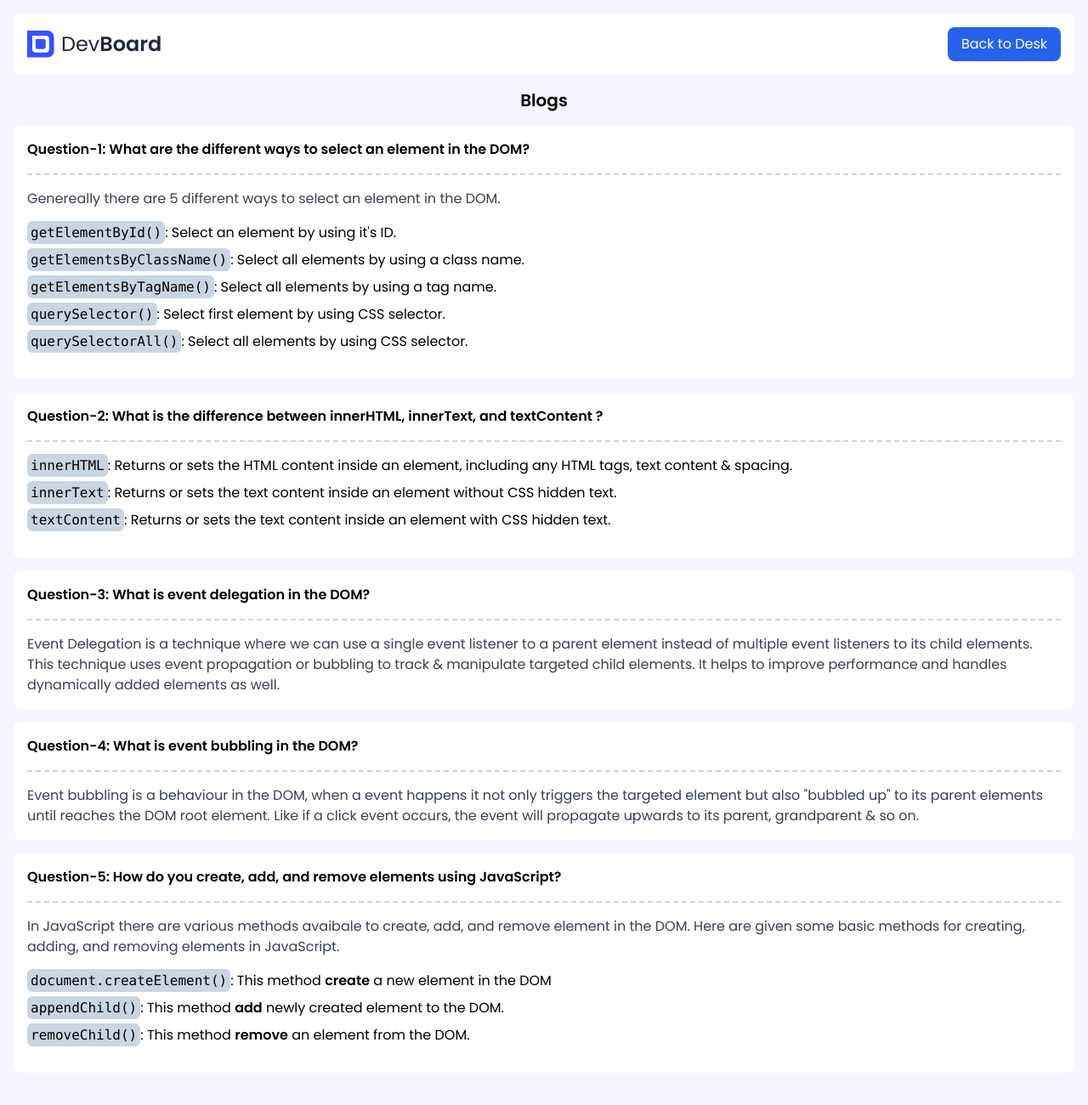
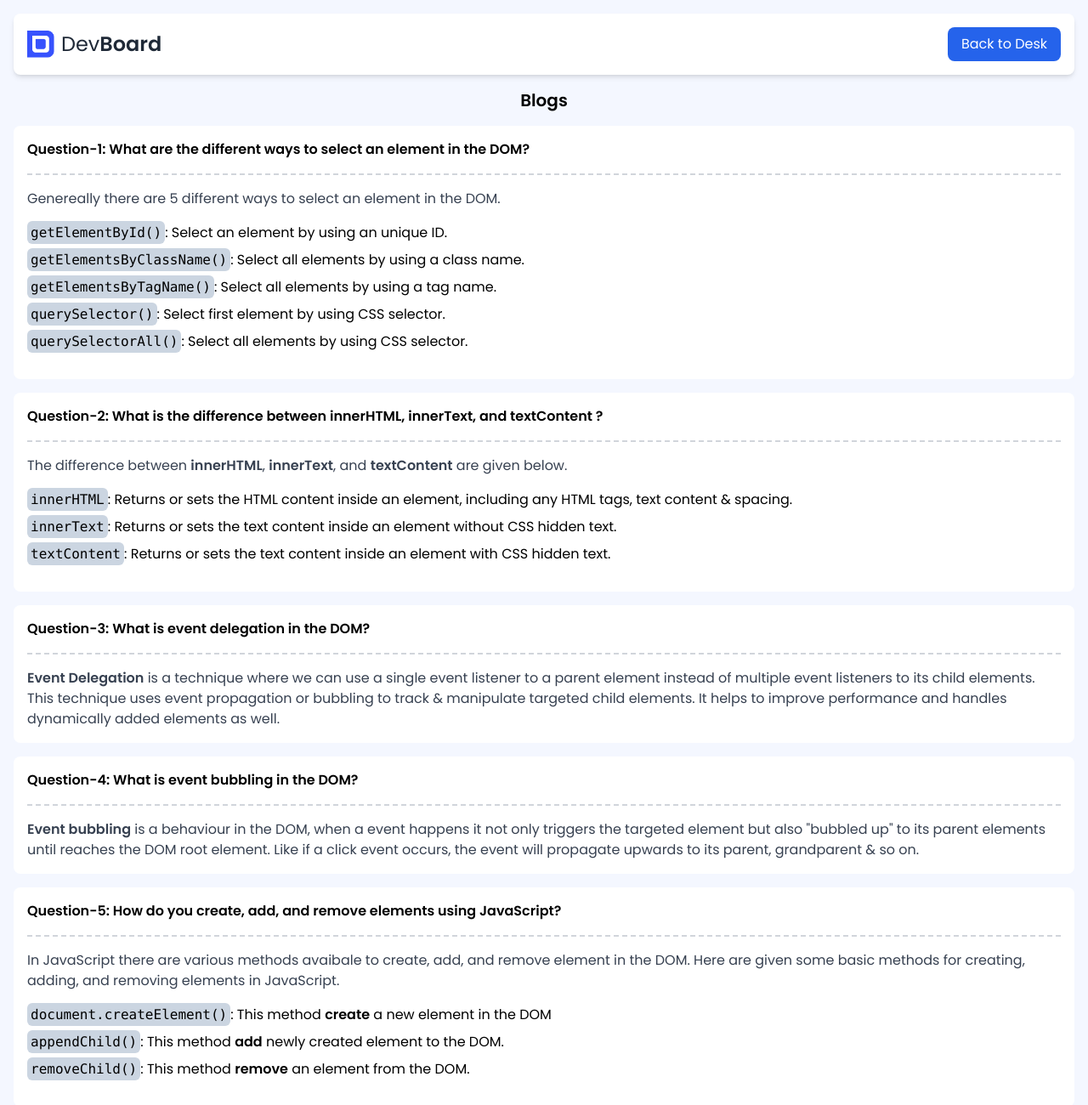
Before and after one commit to a1shuvo/dev-board, a plain HTML site: page blog.html in a window 1280 px wide. Shown: the whole page at 85% size. Before the commit the page ends 1278 px from the top, so only its background shows below. Drawn offline with nearby package versions, Linux system fonts and the light colour scheme.

Commit message:
Added some minor changes to Design

```diff
--- a/blog.html
+++ b/blog.html
@@ -18,14 +18,14 @@
 <body>
     <div class="container mx-auto p-4">
         <!-- Navbar -->
-        <nav class="bg-white rounded-lg p-4 flex items-center justify-between">
+        <nav class="bg-white rounded-lg p-4 flex items-center justify-between shadow-md">
             <div class="flex items-center space-x-2">
                 <img src="./assets/logo.png" alt="Logo" class="w-8 h-8">
                 <span class="text-2xl text-gray-800">Dev<span class="font-bold">Board</span></span>
             </div>
 
             <div class="flex items-center space-x-10">
-                <button onclick="window.location.href='./'" class="bg-blue-600 text-white px-4 py-2 rounded-lg">Back to Desk</button>
+                <button onclick="window.location.href='./'" class="bg-blue-600 text-white px-4 py-2 rounded-lg hover:bg-blue-800">Back to Desk</button>
             </div>
         </nav>
             <h1 class="text-center text-xl font-bold my-4">Blogs</h1>
@@ -35,7 +35,7 @@
                 <p class="text-gray-700">
                     Genereally there are 5 different ways to select an element in the DOM.
                     <ul class="list-none space-y-2">
-                        <li><code class="bg-slate-300 p-1 rounded-md">getElementById()</code>: Select an element by using it's ID.</li>
+                        <li><code class="bg-slate-300 p-1 rounded-md">getElementById()</code>: Select an element by using an unique ID.</li>
                         <li><code class="bg-slate-300 p-1 rounded-md">getElementsByClassName()</code>: Select all elements by using a class name.</li>
                         <li><code class="bg-slate-300 p-1 rounded-md">getElementsByTagName()</code>: Select all elements by using a tag name.</li>
                         <li><code class="bg-slate-300 p-1 rounded-md">querySelector()</code>: Select first element by using CSS selector.</li>
@@ -46,6 +46,7 @@
             <div class="bg-white rounded-lg p-4 space-y-4">
                 <h2 class="font-bold pb-4 border-b-2 border-dashed border-gray-300">Question-2: What is the difference between innerHTML, innerText, and textContent ?</h2>
                 <p class="text-gray-700">
+                    The difference between <strong>innerHTML</strong>, <strong>innerText</strong>, and <strong>textContent</strong> are given below.
                     <ul class="list-none space-y-2">
                         <li><code class="bg-slate-300 p-1 rounded-md">innerHTML</code>: Returns or sets the HTML content inside an element, including any HTML tags, text content & spacing.</l i>
                         <li><code class="bg-slate-300 p-1 rounded-md">innerText</code>: Returns or sets the text content inside an element without CSS hidden text.</li>
@@ -56,13 +57,13 @@
             <div class="bg-white rounded-lg p-4 space-y-4">
                 <h2 class="font-bold pb-4 border-b-2 border-dashed border-gray-300">Question-3: What is event delegation in the DOM?</h2>
                 <p class="text-gray-700">
-                    Event Delegation is a technique where we can use a single event listener to a parent element instead of multiple event listeners to its child elements. This technique uses event propagation or bubbling to track & manipulate targeted child elements. It helps to improve performance and handles dynamically added elements as well.
+                    <strong>Event Delegation</strong> is a technique where we can use a single event listener to a parent element instead of multiple event listeners to its child elements. This technique uses event propagation or bubbling to track & manipulate targeted child elements. It helps to improve performance and handles dynamically added elements as well.
                 </p>
             </div>
             <div class="bg-white rounded-lg p-4 space-y-4">
                 <h2 class="font-bold pb-4 border-b-2 border-dashed border-gray-300">Question-4: What is event bubbling in the DOM?</h2>
                 <p class="text-gray-700">
-                    Event bubbling is a behaviour in the DOM, when a event happens it not only triggers the targeted element but also "bubbled up" to its parent elements until reaches the DOM root element. Like if a click event occurs, the event will propagate upwards to its parent, grandparent & so on.
+                    <strong>Event bubbling</strong> is a behaviour in the DOM, when a event happens it not only triggers the targeted element but also "bubbled up" to its parent elements until reaches the DOM root element. Like if a click event occurs, the event will propagate upwards to its parent, grandparent & so on.
                 </p>
             </div>
             <div class="bg-white rounded-lg p-4 space-y-4">
--- a/js/script.js
+++ b/js/script.js
@@ -42,7 +42,7 @@ window.onload = function () {
     for (let i = 0; i < taskList.length; i++) {
         const taskContainer = document.getElementById("task-container");
         const taskDiv = document.createElement("div");
-        taskDiv.classList.add("bg-[#F4F7FF]", "rounded-lg", "p-4");
+        taskDiv.classList.add("bg-[#F4F7FF]", "rounded-lg", "p-4", "shadow-md");
         taskDiv.innerHTML = `
         <h4 class="bg-white p-2 rounded-md inline-block">${taskList[i].company}</h4>
         <h2 class="text-xl font-semibold py-4">${taskList[i].taskTitle}</h2>
@@ -50,7 +50,7 @@ window.onload = function () {
         <hr class="border-t border-dashed border-gray-300 my-4">
         <div class="flex items-center justify-between ">
             <p>Deadline <br><span class="font-semibold">${taskList[i].deadline}</span></p>
-            <button class="completed-btn bg-blue-600 text-white px-4 py-2 rounded-lg disabled:bg-gray-400 disabled:text-gray-700">Completed</button>
+            <button class="completed-btn bg-blue-600 text-white px-4 py-2 rounded-lg hover:bg-blue-800 disabled:bg-gray-300 disabled:text-gray-700">Completed</button>
         </div>
     `;
         taskContainer.appendChild(taskDiv);
```
Also changed, not shown: index.html (+1 -1 lines).
